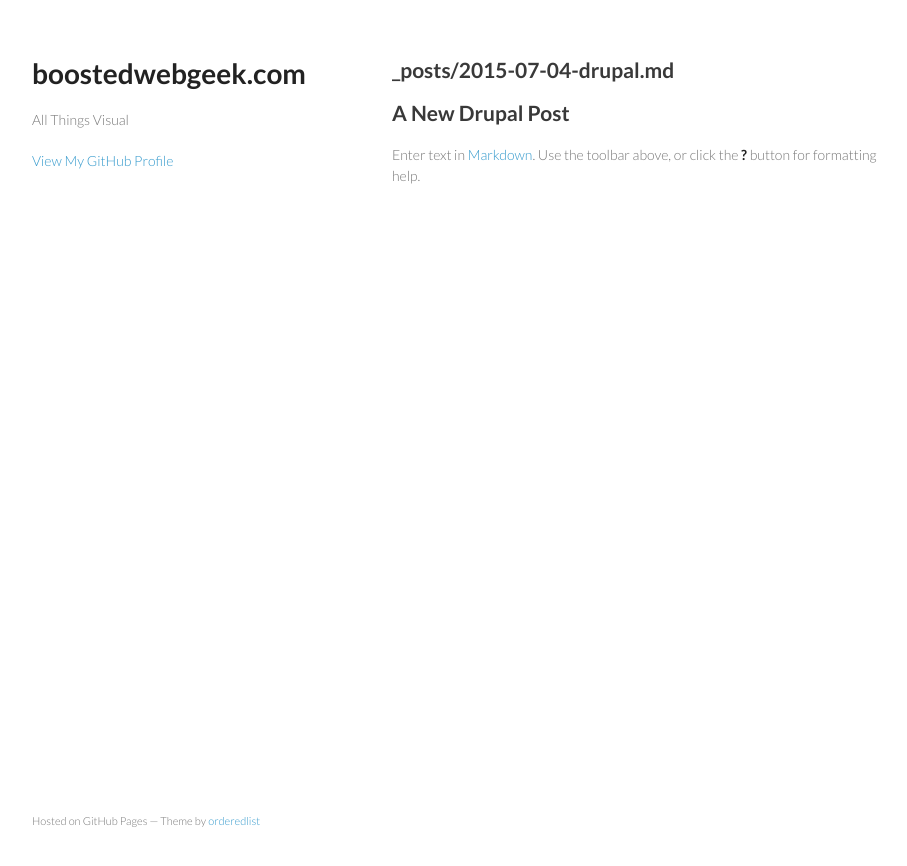
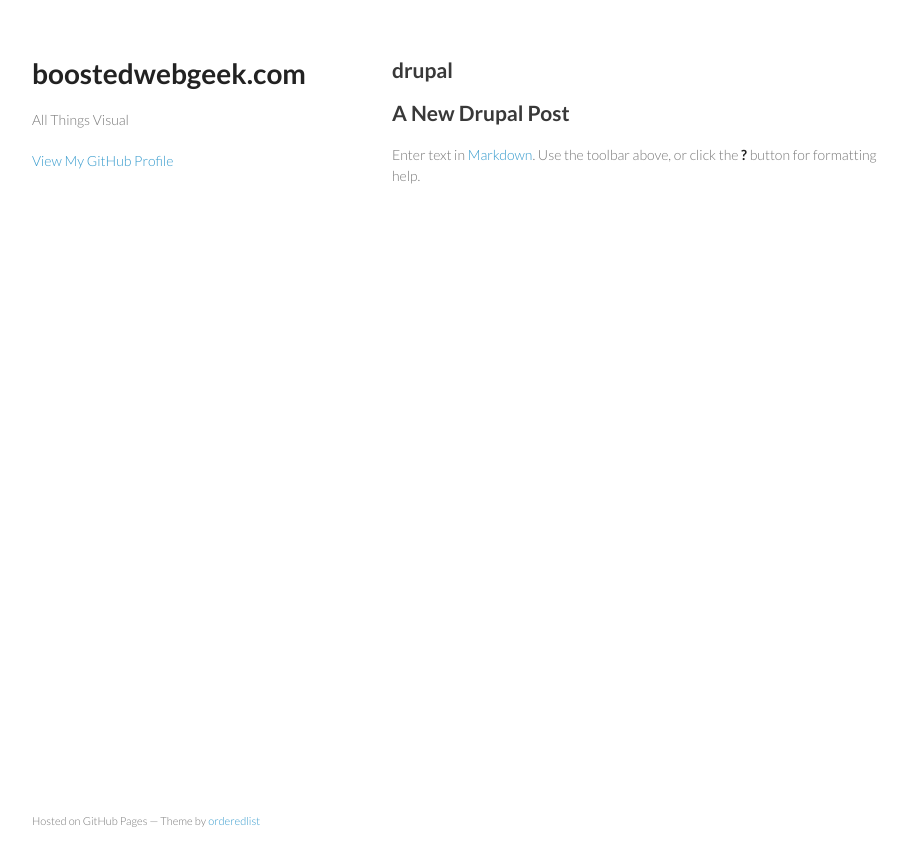
Before and after one commit to brentrobbins/boostedwebgeek.com, a Jekyll site: the page built from _posts/2015-07-04-2015-07-04-drupal-md.md, in a window 1280 px wide. Shown: the top 866 px of the page, without its empty margins (178-1085 px from the left). Built offline with Jekyll 4.4.1, drawn with Linux system fonts in a browser that asks for light colours.

Commit message:
Editing the drupal post's title.

```diff
--- a/_posts/2015-07-04-2015-07-04-drupal-md.md
+++ b/_posts/2015-07-04-2015-07-04-drupal-md.md
@@ -1,7 +1,8 @@
 ---
 published: true
-title: "_posts/2015-07-04-drupal.md"
+title: drupal
 ---
+
 
 ## A New Drupal Post
 
```
